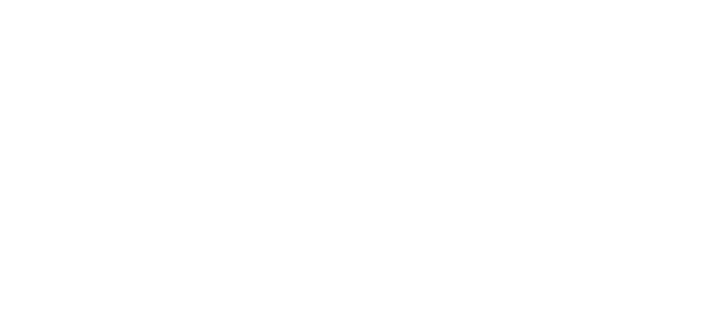
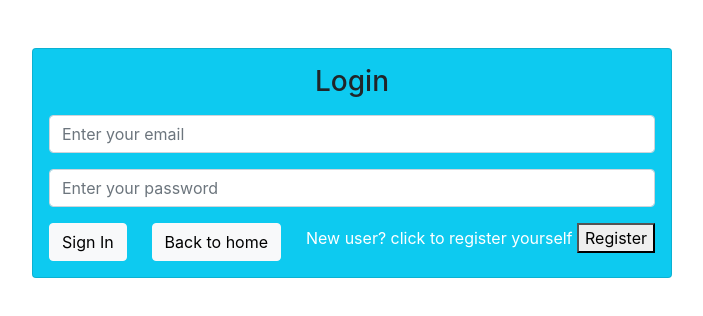
Before and after one commit to GkNirala1993/Product-info, a React (Create React App) app: page /Login in a window 1280 px wide. Shown: the top 316 px of the page, without its empty margins (288-991 px from the left). Built offline with nearby package versions, Linux system fonts and the light colour scheme.

Commit message:
ui changes

```diff
--- a/src/App.js
+++ b/src/App.js
@@ -2,6 +2,8 @@
 import { BrowserRouter as Router, Route, Switch } from "react-router-dom";
 import Home from "./view/Home";
 import Product from "./view/Product";
+import Login from "./view/Login";
+import Register from "./view/Register";
 
 
 function App() {
@@ -11,6 +13,8 @@
       <div className="App">
         <Route exact path="/" component={Home} />
         <Route exact path="/product" component={Product} />
+        <Route exact path="/Login" component={Login} />
+        <Route exact path="/register" component={Register} />
 
 
       </div>
--- a/src/component/Header.js
+++ b/src/component/Header.js
@@ -9,13 +9,21 @@
   };
 
   const handleHome = () => {
-    history.push("/")
-  }
+    history.push("/");
+  };
+
+  const handleLogin = () => {
+      history.push("/login");
+  };
+
+  const handleRegister = () => {
+    history.push("/register");
+  };
 
   return (
     <div className="text-center">
       <nav className="navbar navbar-expand-lg navbar-light bg-primary">
-        <div className="container w-75 d-flex justify-content-around">
+        <div className="container-fluid mx-5">
           <img src="https://static-assets-web.flixcart.com/www/linchpin/fk-cp-zion/img/flipkart-plus_8d85f4.png"></img>
           <button
             className="navbar-toggler"
@@ -31,7 +39,11 @@
           <div className="collapse navbar-collapse" id="navbarNav">
             <ul className="navbar-nav">
               <li className="nav-item">
-                <a className="nav-link text-white" aria-current="page" onClick={handleHome}>
+                <a
+                  className="nav-link text-white"
+                  aria-current="page"
+                  onClick={handleHome}
+                >
                   Home
                 </a>
               </li>
@@ -50,14 +62,17 @@
               </li>
             </ul>
           </div>
+          <div className="d-flex justify-content-end">
+            <input
+              className="form-control"
+              type="search"
+              placeholder="Search for products, brands and more"
+              aria-label="Search"
+            ></input>
+            <button className="btn text-white mx-2" onClick={handleLogin}>Login</button>
+            <button className="btn text-white mx-2" onClick={handleRegister}>Register</button>
 
-          <input
-            className="form-control w-50 d-flex justify-content-end"
-            type="search"
-            placeholder="Search for products, brands and more"
-            aria-label="Search"
-          ></input>
-
+          </div>
         </div>
       </nav>
     </div>
--- /dev/null
+++ b/src/view/Login.js
@@ -0,0 +1,73 @@
+import React, { useState } from "react";
+import { useHistory } from "react-router-dom";
+import axios from "axios";
+
+const Login = () => {
+  const [email, setEmail] = useState("");
+  const [password, setPassword] = useState("");
+  const history = useHistory();
+
+  const handleEmail = (e) => {
+    setEmail(e.target.value);
+  };
+  const handleSignup = () => {
+    console.log("test");
+    history.push("/register");
+  };
+  const handleLogin = () => {
+    console.log("test");
+    if (email !== "" && password !== "") {
+        let data ={
+            "email":email,
+            "password": password
+        }
+        axios({
+            method:"POST",
+            url:"https://reqres.in/api/login",
+            data:data
+        })
+        .then(res=>{
+            console.log(res.data)
+            window.localStorage.setItem("jwtToken", res.data.token)
+            history.push("/");
+    })
+  }
+}
+  const handleHome = () => {
+    history.push("/")
+}
+  console.log(email, password);
+  return (
+    <div className="card mt-5 bg-info mx-auto w-50">
+      <div className="card-body">
+        <h3 className="text-center">Login</h3>
+
+        <input
+          className="form-control my-3"
+          placeholder="Enter your email"
+          onChange={(e) => handleEmail(e)}
+        />
+        <input
+          type="password"
+          className="form-control my-3"
+          placeholder="Enter your password"
+          onChange={(e) => setPassword(e.target.value)}
+        />
+        <div className="d-flex justify-content-between">
+          <div>
+            <button className="btn btn-light" onClick={handleLogin}>
+              Sign In
+            </button>
+          </div>
+          <button className="btn btn-light" onClick={handleHome}>Back to home</button>
+          <div className="text-white">
+            New user? click to register yourself{" "}
+            <button onClick={handleSignup}>Register</button>
+          </div>
+        </div>
+      </div>
+    </div>
+  );
+};
+
+export default Login;
--- /dev/null
+++ b/src/view/Register.js
@@ -0,0 +1,52 @@
+import React, { useState } from "react";
+import { useHistory } from "react-router-dom";
+
+const Register = () => {
+
+  const [Email, setEmail] = useState("");
+  const [Password, setPassword] = useState("");
+
+  const history = useHistory();
+
+  const handleLogin = () => {
+    history.push("/login");
+  };
+  const handleRegister = () => {
+    if (Email !== "" && Password !== "") {
+      history.push("/");
+    }
+  };
+  const handleHome = () => {
+    history.push("/");
+  };
+  return (
+    <div className="card bg-primary mx-auto w-50 mt-5">
+      <div className="card-body">
+        <h3 className="text-center ">Register</h3>
+
+        <input className="form-control my-3" placeholder="Enter your email" />
+        <input
+          type="password"
+          className="form-control my-3"
+          placeholder="Enter your password"
+        />
+
+        <div className="text-center d-flex justify-content-between">
+          <button className="btn btn-dark mx-2" onClick={handleRegister}>
+            Sign up
+          </button>
+          <button className="btn btn-dark" onClick={handleHome}>
+            Back to home
+          </button>
+
+          <div>
+            Already have an account click here{" "}
+            <button onClick={handleLogin}>Sign in</button>
+          </div>
+        </div>
+      </div>
+    </div>
+  );
+};
+
+export default Register;
```
